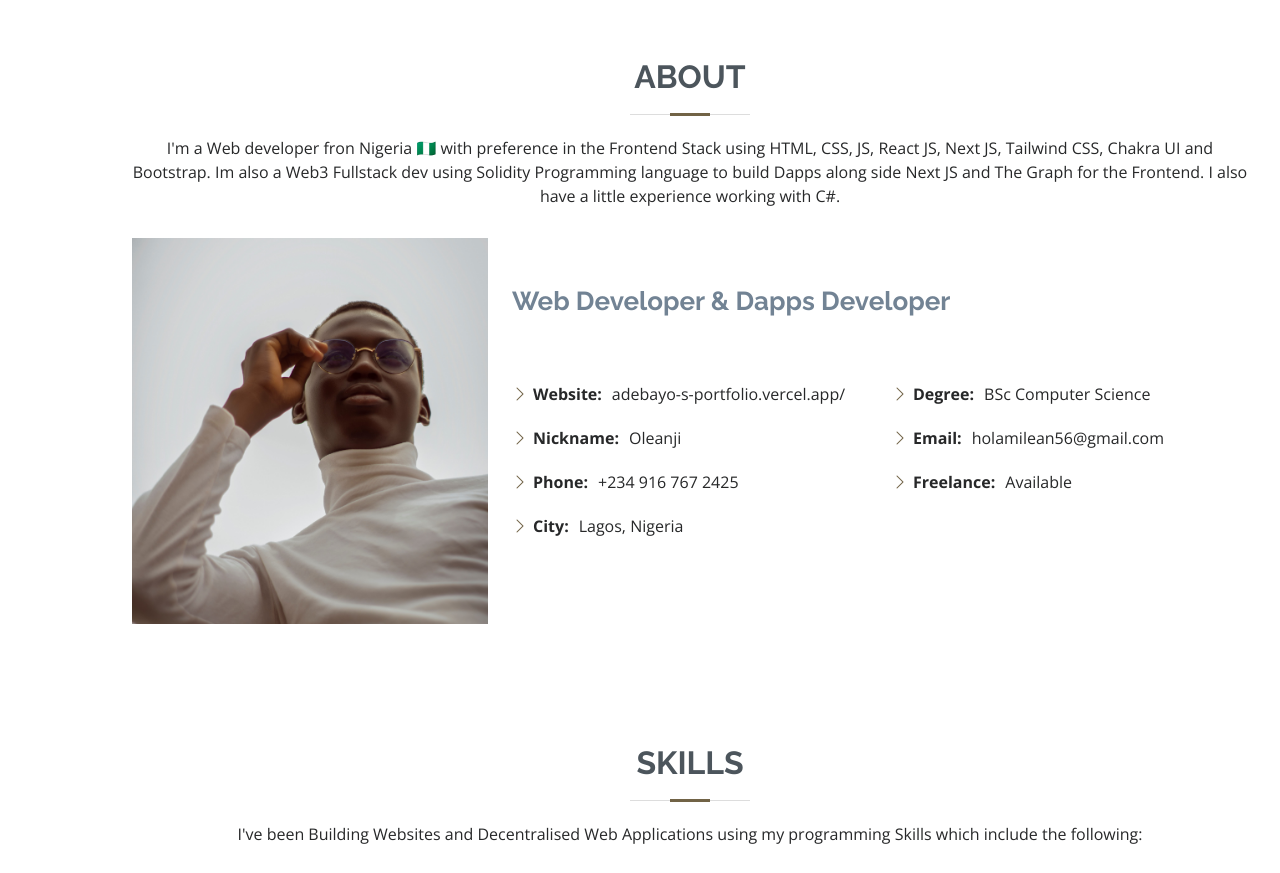
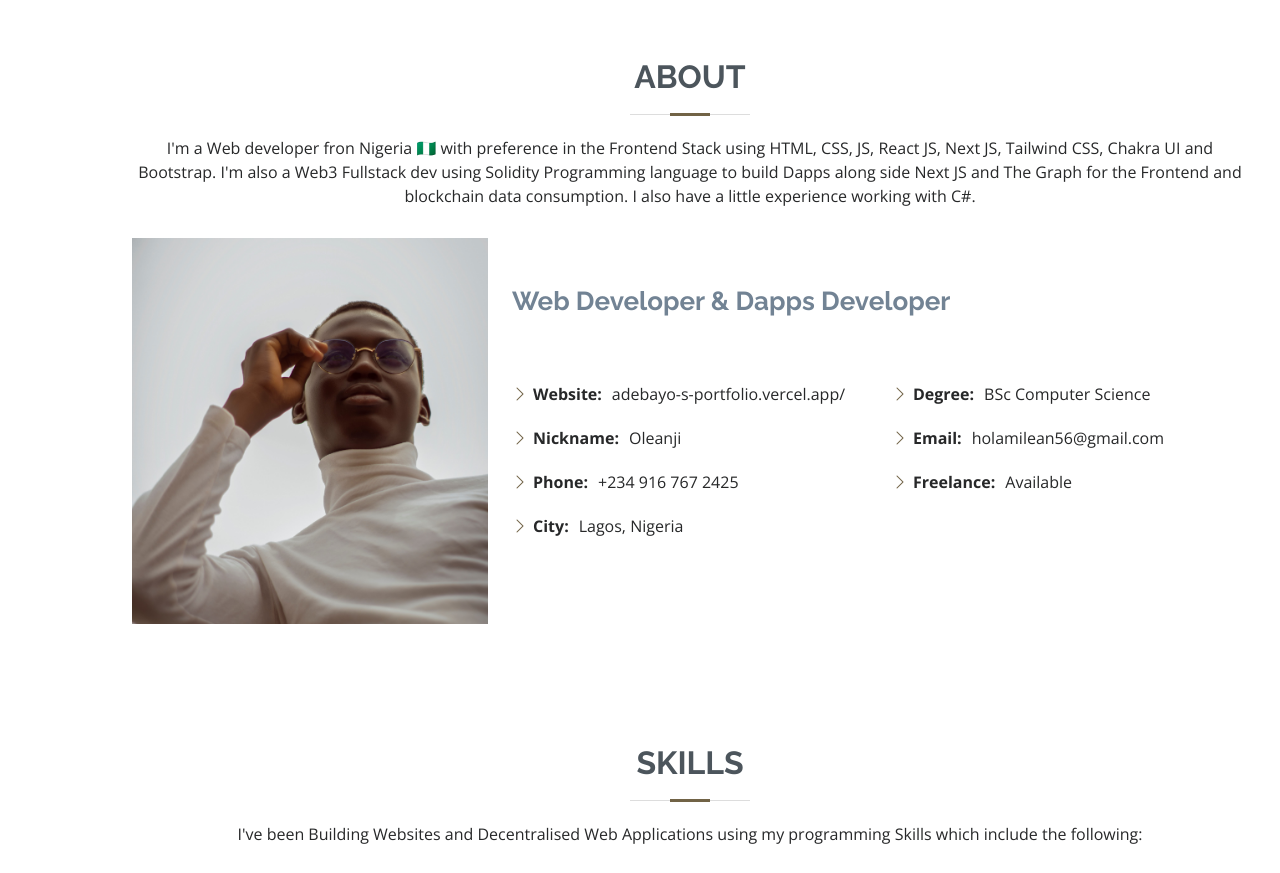
Before and after one commit to OleanjiKingCode/Adebayo-s-Portfolio, a plain HTML site: page index.html in a window 1280 px wide. Shown: the part 802-1675 px from the top of the page. Drawn offline with nearby package versions, Linux system fonts and the light colour scheme.

Commit message:
Update index.html

```diff
--- a/index.html
+++ b/index.html
@@ -179,9 +179,9 @@
             <p>
               I'm a Web developer fron Nigeria 🇳🇬 with preference in the
               Frontend Stack using HTML, CSS, JS, React JS, Next JS, Tailwind
-              CSS, Chakra UI and Bootstrap. Im also a Web3 Fullstack dev using
+              CSS, Chakra UI and Bootstrap. I'm also a Web3 Fullstack dev using
               Solidity Programming language to build Dapps along side Next JS
-              and The Graph for the Frontend. I also have a little experience
+              and The Graph for the Frontend and blockchain data consumption. I also have a little experience
               working with C#.
             </p>
           </div>
```
